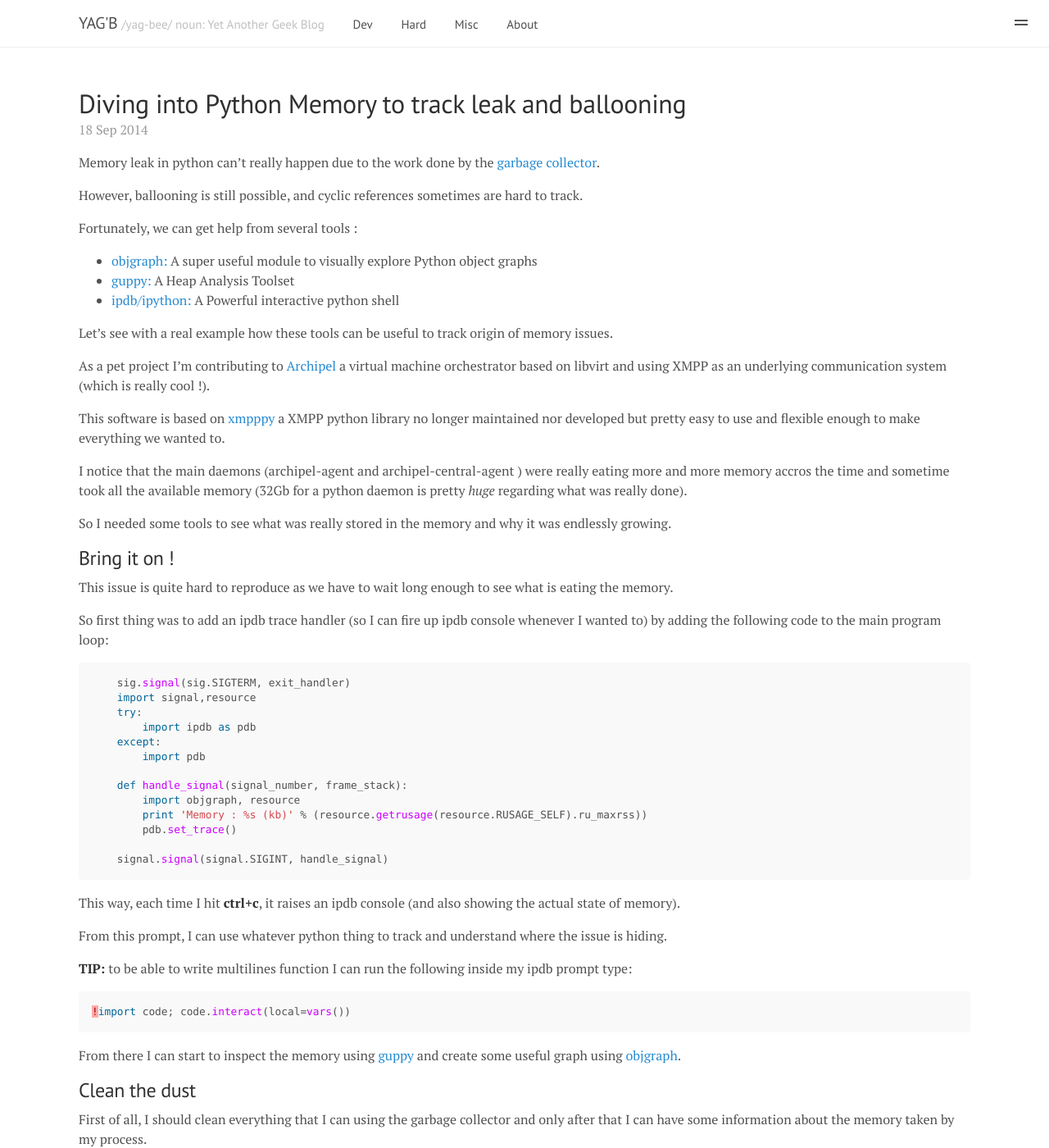
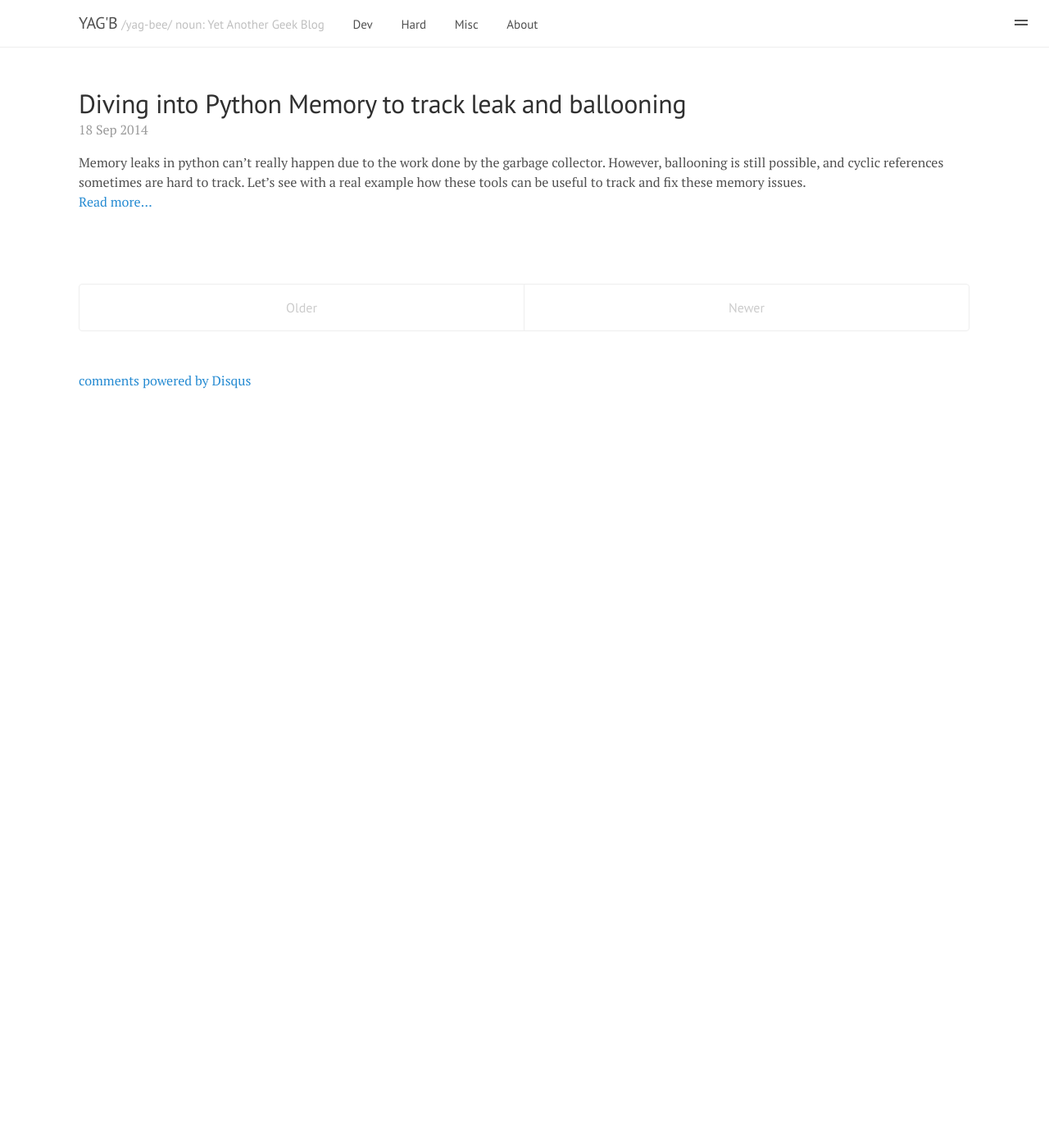
Before and after one commit to CyrilPeponnet/cyrilpeponnet.github.com, a Jekyll site: the page built from index.html, in a window 1280 px wide and 1400 px high. Shown: the whole window at 82% size. Built offline with Jekyll 4.4.1, drawn with Linux system fonts in a browser that asks for light colours; Markdown is read by kramdown in place of the engine named in the settings; the list of posts is cut into pages by our own code; comment, search, counter and statistics services are not loaded; some of the changed text lies outside the part shown.

Commit message:
Added a post summary

```diff
--- a/_posts/2014-09-18-diving-into-python-memory.md
+++ b/_posts/2014-09-18-diving-into-python-memory.md
@@ -4,18 +4,13 @@ category: Dev
 title: Diving into Python Memory to track leak and ballooning
 ---
 
+Memory leaks in python can’t really happen due to the work done by the [garbage collector](http://www.digi.com/wiki/developer/index.php/Python_Garbage_Collection).
+However, ballooning is still possible, and cyclic references sometimes are hard to track.
+Let’s see with a real example how these tools can be useful to track and fix these memory issues.
 
-Memory leak in python can’t really happen due to the work done by the [garbage collector](http://www.digi.com/wiki/developer/index.php/Python_Garbage_Collection).
+<!--more-->
 
-However, ballooning is still possible, and cyclic references sometimes are hard to track.
-
-Fortunately, we can get help from several tools :
-
-* [objgraph:](http://mg.pov.lt/objgraph/) A super useful module to visually explore Python object graphs
-* [guppy:](http://guppy-pe.sourceforge.net) A Heap Analysis Toolset
-* [ipdb/ipython:](http://ipython.org) A Powerful interactive python shell
-
-Let’s see with a real example how these tools can be useful to track origin of memory issues.
+## Why this post ?
 
 As a pet project I’m contributing to [Archipel](http://www.archipelproject.org) a virtual machine orchestrator based on libvirt and using XMPP as an underlying communication system (which is really cool !).
 
--- a/index.html
+++ b/index.html
@@ -13,8 +13,13 @@ title: Home
     </h1>
 
     <span class="post-date">{{ post.date | date_to_string }}</span>
-
-    {{ post.content }}
+    {% if post.content contains '<!--more-->' %}
+      {{ post.content | split:'<!--more-->' | first | strip_html }}
+    {% else %}
+      {{ post.content  | truncatewords:50 | strip_html}}
+    {% endif %}
+    <br>
+    <a href="{{ post.url }}">Read more...</a><br><br>
   </div>
   {% endfor %}
 </div>
```
Also changed, not shown: other parts of _posts/2014-09-18-diving-into-python-memory.md (+8 -0 lines).
